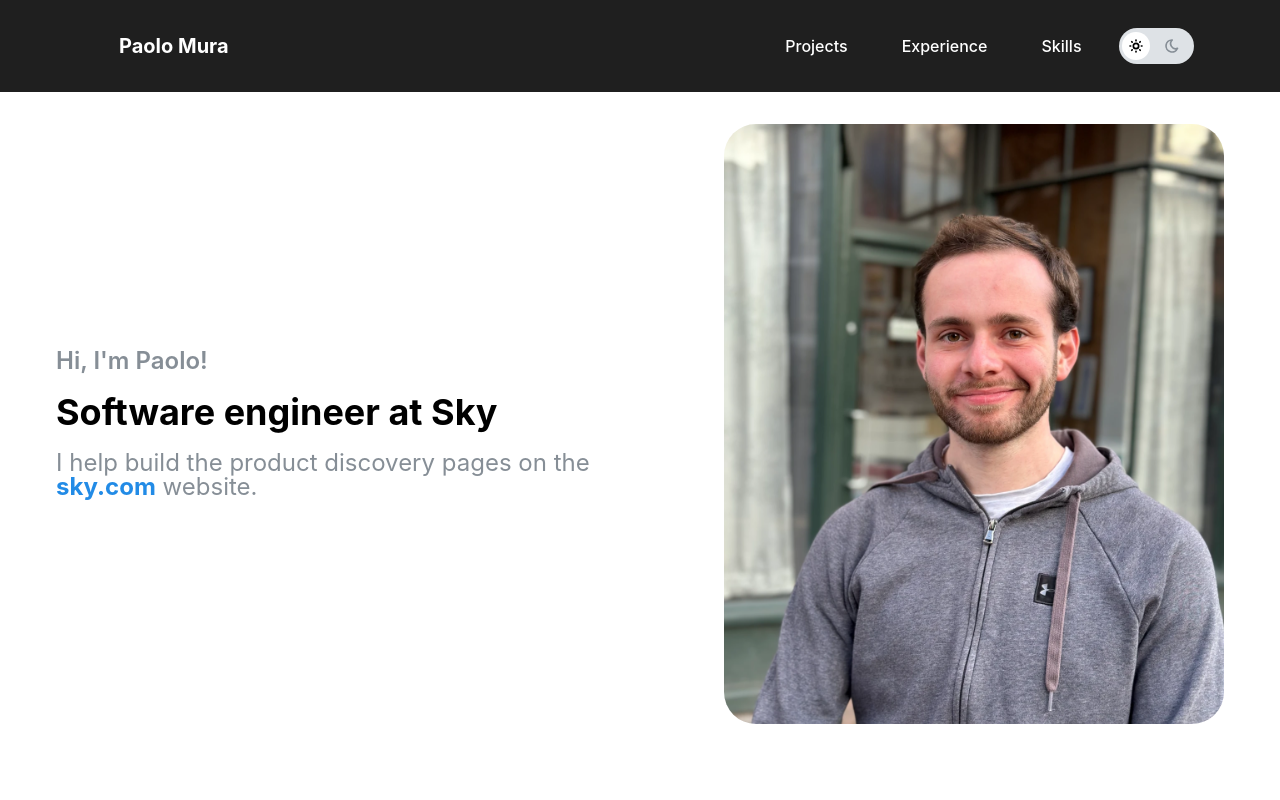
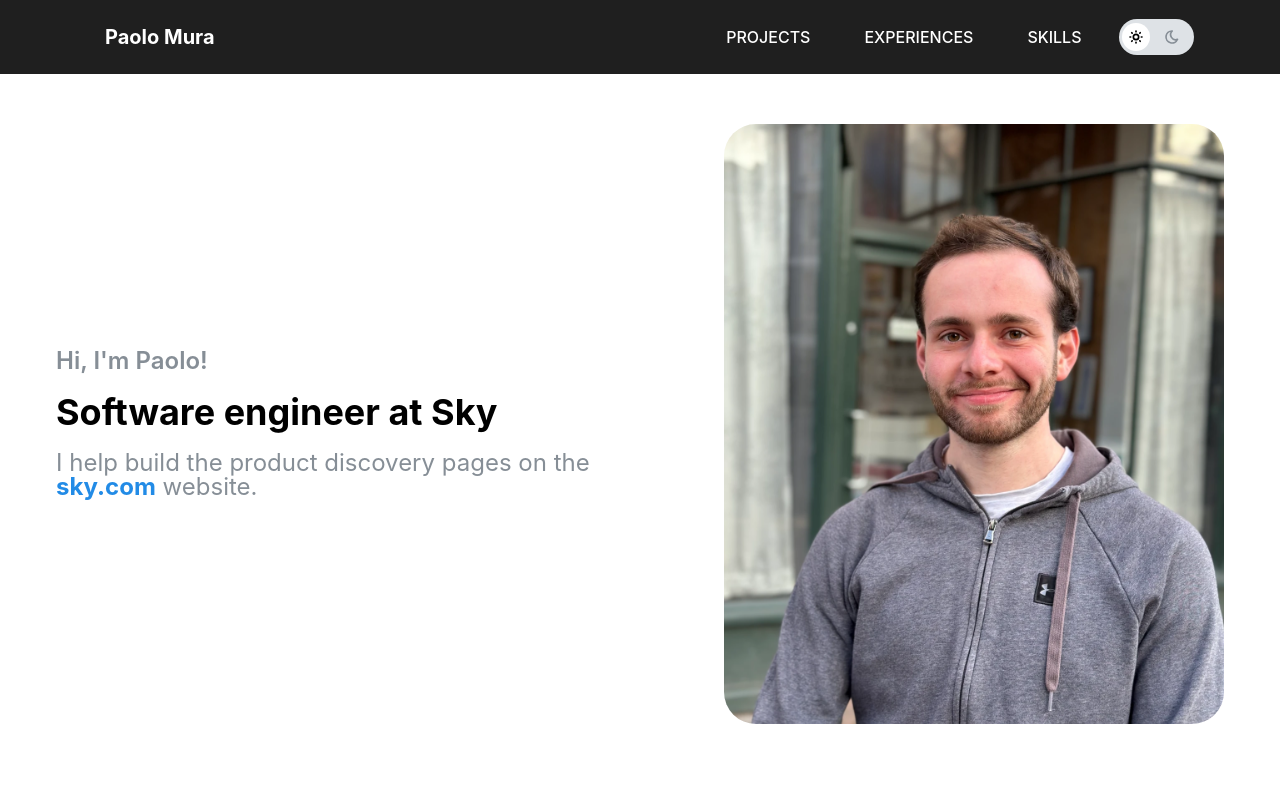
Before and after one commit to PaoloMura/paolomura.github.io, a React (Vite) app: page / in a window 1280 px wide. Shown: the top 800 px of the page. Built offline with nearby package versions, Linux system fonts and the light colour scheme.

Commit message:
cleaned up header styles

```diff
--- a/src/sections/header/Header.module.css
+++ b/src/sections/header/Header.module.css
@@ -15,7 +15,7 @@
 
 .drawerHeader {
   background-color: var(--mantine-color-dark-8);
-  position: absolute;
+  position: relative;
   top: 0;
   left: 0;
   width: 100%;
@@ -24,12 +24,18 @@
 .logo {
   color: var(--mantine-color-white);
   font-weight: 700;
+  font-size: var(--mantine-font-size-xl);
+
+  @mixin smaller-than $mantine-breakpoint-sm {
+    font-size: var(--mantine-font-size-lg);
+  }
 }
 
 .link {
   color: var(--mantine-color-white);
   font-weight: 500;
   text-decoration: none;
+  text-transform: uppercase;
   transition: background-color 0.2s ease-in-out;
   position: relative;
   padding: var(--mantine-spacing-xs) var(--mantine-spacing-md);
@@ -44,3 +50,29 @@
     color: var(--mantine-color-blue-5);
   }
 }
+
+.switch {
+  cursor: pointer;
+
+  &:hover {
+    color: var(--mantine-color-blue-5);
+  }
+}
+
+.burger:hover *,
+.burger:hover *::before,
+.burger:hover *::after {
+  background-color: var(--mantine-color-blue-5);
+}
+
+.burger *[data-opened] {
+  background-color: transparent;
+}
+
+.drawerLink {
+  text-align: center;
+  border-bottom: 0.1rem solid light-dark(
+    var(--mantine-color-gray-3),
+    var(--mantine-color-dark-5)
+  );
+}
--- a/src/sections/header/Header.tsx
+++ b/src/sections/header/Header.tsx
@@ -6,8 +6,6 @@ import {
   Drawer,
   Flex,
   NavLink,
-  Space,
-  Stack,
   Switch,
   useComputedColorScheme,
   useMantineColorScheme,
@@ -21,9 +19,35 @@ type HeaderProps = {
   onClickLink: (section: string) => void;
 };
 
-export default function Header({ activeSection, onClickLink }: HeaderProps) {
-  const [opened, { toggle }] = useDisclosure(false);
+type LogoProps = {
+  onClick: () => void;
+};
 
+type LinkProps = {
+  section: string;
+  activeSection: string;
+  onClick: () => void;
+};
+
+const Logo = ({ onClick }: LogoProps) => (
+  <Button onClick={onClick} className={classes.logo} variant="transparent">
+    Paolo Mura
+  </Button>
+);
+
+const Link = ({ section, activeSection, onClick }: LinkProps) => (
+  <Button
+    component="button"
+    onClick={onClick}
+    size="md"
+    variant={activeSection === section ? "selected" : "transparent"}
+    className={classes.link}
+  >
+    {section}
+  </Button>
+);
+
+const ColourSchemeSwitch = () => {
   const { setColorScheme } = useMantineColorScheme();
 
   const computedColorScheme = useComputedColorScheme("light");
@@ -33,56 +57,6 @@ export default function Header({ activeSection, onClickLink }: HeaderProps) {
   };
 
   return (
-    <header className={classes.container}>
-      <Container size="lg" py="md">
-        <Flex justify="space-between" align="center" gap="lg">
-          <Box flex={1}>
-            <Button
-              onClick={() => onClickLink("hero")}
-              className={classes.logo}
-              size="xl"
-              variant="transparent"
-            >
-              Paolo Mura
-            </Button>
-          </Box>
-
-          <Flex gap="lg" visibleFrom="sm">
-            <Button
-              component="button"
-              onClick={() => onClickLink("projects")}
-              className={classes.link}
-              size="md"
-              variant={
-                activeSection === "projects" ? "selected" : "transparent"
-              }
-            >
-              Projects
-            </Button>
-
-            <Button
-              component="button"
-              onClick={() => onClickLink("experiences")}
-              className={classes.link}
-              size="md"
-              variant={
-                activeSection === "experiences" ? "selected" : "transparent"
-              }
-            >
-              Experience
-            </Button>
-
-            <Button
-              component="button"
-              onClick={() => onClickLink("skills")}
-              className={classes.link}
-              size="md"
-              variant={activeSection === "skills" ? "selected" : "transparent"}
-            >
-              Skills
-            </Button>
-          </Flex>
-
     <Switch
       aria-label="Toggle color scheme"
       size="xl"
@@ -98,7 +72,43 @@ export default function Header({ activeSection, onClickLink }: HeaderProps) {
         )
       }
       color="gray"
+      classNames={{ track: classes.switch }}
     />
+  );
+};
+
+export default function Header({ activeSection, onClickLink }: HeaderProps) {
+  const [opened, { toggle }] = useDisclosure(false);
+
+  return (
+    <header className={classes.container}>
+      <Container size="lg" py="md">
+        <Flex justify="space-between" align="center" gap="lg">
+          <Logo onClick={() => onClickLink("hero")} />
+
+          <Box flex={1} />
+
+          <Flex gap="lg" visibleFrom="sm">
+            <Link
+              section="projects"
+              activeSection={activeSection}
+              onClick={() => onClickLink("projects")}
+            />
+
+            <Link
+              section="experiences"
+              activeSection={activeSection}
+              onClick={() => onClickLink("experiences")}
+            />
+
+            <Link
+              section="skills"
+              activeSection={activeSection}
+              onClick={() => onClickLink("skills")}
+            />
+          </Flex>
+
+          <ColourSchemeSwitch />
 
           <Burger
             aria-label="Toggle navigation"
@@ -106,7 +116,10 @@ export default function Header({ activeSection, onClickLink }: HeaderProps) {
             onClick={toggle}
             color="white"
             hiddenFrom="sm"
+            className={classes.burger}
           />
+        </Flex>
+      </Container>
 
       <Drawer
         opened={opened}
@@ -117,36 +130,17 @@ export default function Header({ activeSection, onClickLink }: HeaderProps) {
         transitionProps={{ duration: 500 }}
         size="30%"
         hiddenFrom="sm"
+        styles={{ body: { padding: 0, height: "100%" } }}
       >
+        <Flex direction="column" h="100%">
           <Box className={classes.drawerHeader}>
+            <Container size="lg" py="md">
               <Flex justify="space-between" align="center" gap="lg">
                 <Box flex={1}>
-                  <Button
-                    onClick={() => onClickLink("hero")}
-                    className={classes.logo}
-                    size="xl"
-                    variant="transparent"
-                  >
-                    Paolo Mura
-                  </Button>
+                  <Logo onClick={() => onClickLink("hero")} />
                 </Box>
 
-                <Switch
-                  aria-label="Toggle color scheme"
-                  size="xl"
-                  checked={computedColorScheme === "dark"}
-                  onChange={toggleColorScheme}
-                  onLabel={<IconSun size={16} stroke={2.5} />}
-                  offLabel={<IconMoon size={16} stroke={2.5} />}
-                  thumbIcon={
-                    computedColorScheme === "dark" ? (
-                      <IconMoon size={16} stroke={2.5} color="black" />
-                    ) : (
-                      <IconSun size={16} stroke={2.5} color="black" />
-                    )
-                  }
-                  color="gray"
-                />
+                <ColourSchemeSwitch />
 
                 <Burger
                   aria-label="Toggle navigation"
@@ -154,13 +148,12 @@ export default function Header({ activeSection, onClickLink }: HeaderProps) {
                   onClick={toggle}
                   color="white"
                   hiddenFrom="sm"
+                  className={classes.burger}
                 />
               </Flex>
+            </Container>
           </Box>
 
-            <Space h="44px" />
-
-            <Stack>
           <NavLink
             label="Projects"
             onClick={() => {
@@ -169,6 +162,7 @@ export default function Header({ activeSection, onClickLink }: HeaderProps) {
             }}
             active={activeSection === "projects"}
             flex={1}
+            className={classes.drawerLink}
           />
           <NavLink
             label="Experience"
@@ -178,6 +172,7 @@ export default function Header({ activeSection, onClickLink }: HeaderProps) {
             }}
             active={activeSection === "experiences"}
             flex={1}
+            className={classes.drawerLink}
           />
           <NavLink
             label="Skills"
@@ -187,11 +182,10 @@ export default function Header({ activeSection, onClickLink }: HeaderProps) {
             }}
             active={activeSection === "skills"}
             flex={1}
+            className={classes.drawerLink}
           />
-            </Stack>
+        </Flex>
       </Drawer>
-        </Flex>
-      </Container>
     </header>
   );
 }
```
Lines whose indentation alone changed are shown as unchanged.
